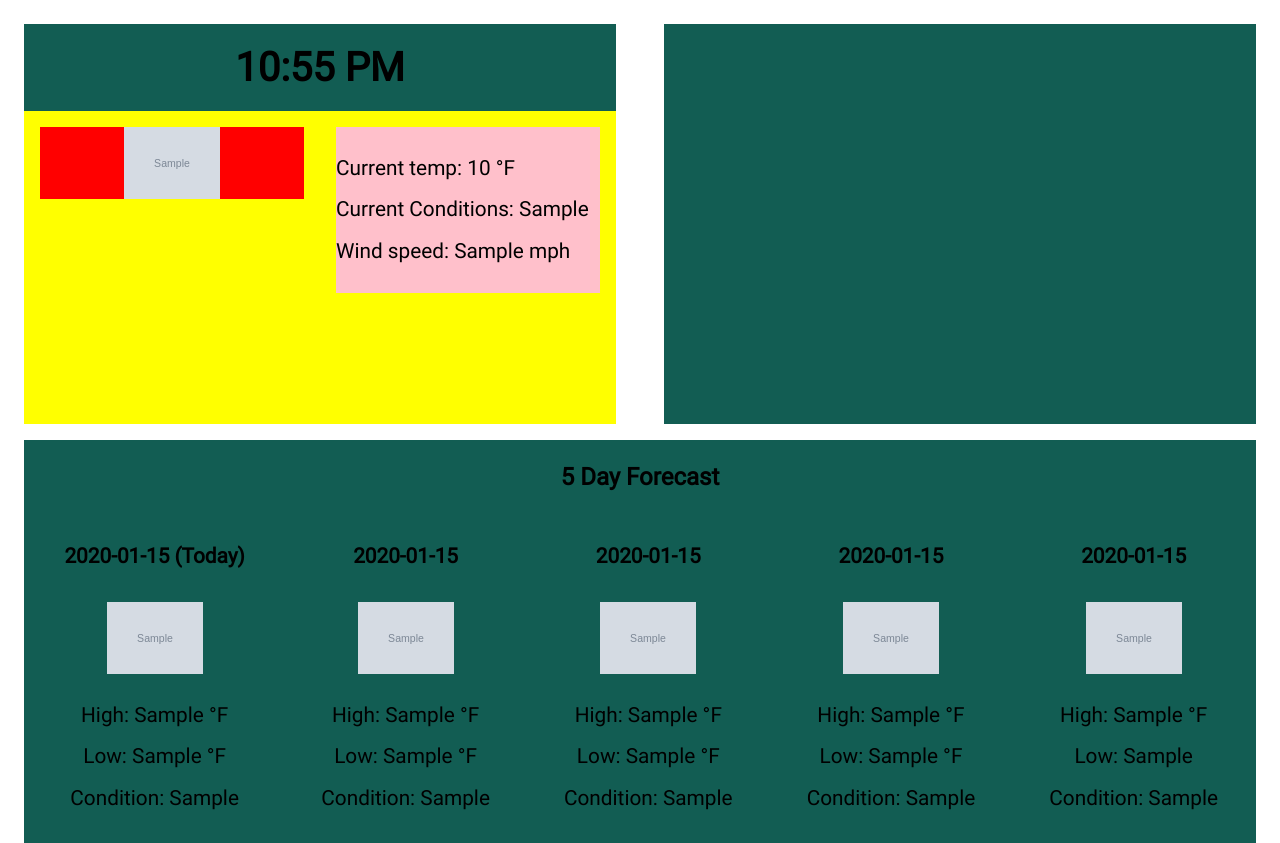
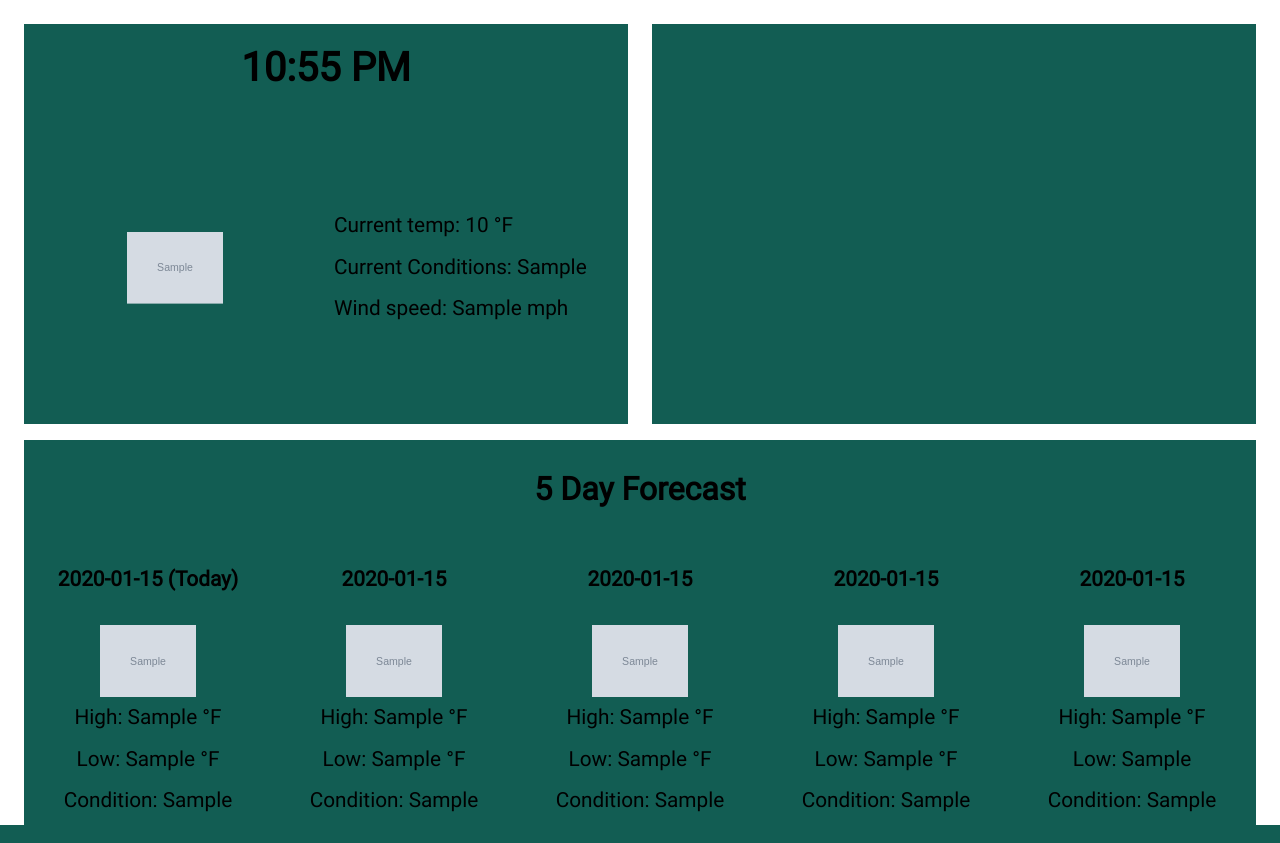
Before and after one commit to MUGeeksandGadgets/Raspberry-Pi-Info-center, a Flask app: template templates/index.html in a window 1280 px wide. Run offline with Flask 2, Linux system fonts and the light colour scheme; the template is opened without the code that fills it: most values are stand-ins (such as "Sample title", 1, 10 or a date in 2020); grey boxes marked "Sample" are stand-in pictures.

Commit message:
css preliminary done

```diff
--- a/static/StyleSheet.css
+++ b/static/StyleSheet.css
@@ -1,5 +1,7 @@
 body {
     height: 100vh;
+    max-height: 100vh;
+    overflow: hidden;
 }
 
 
@@ -26,7 +28,7 @@ body {
 }
 
 .topBlocks {
-    width: calc(50vw - 3em);
+    width: calc(50vw - 2.25em);
 }
 
 #topLeftBlock {
@@ -47,7 +49,6 @@ body {
 
 #topRightBlock {
     float: right;
-    height: 2em;
     margin-bottom: 1em;
     margin-left: .5em;
     margin-right: 1em;
@@ -72,15 +73,8 @@ body {
     font-weight: bold;
     text-transform: uppercase;
     margin: .5em;
+    padding: 0;
     display: block;
-    -webkit-box-flex: 0;
-    -ms-flex: 0 1 auto;
-    flex: 0 1 auto;
-    /* The above is shorthand for:
-  flex-grow: 0,
-  flex-shrink: 1,
-  flex-basis: auto
-  */
 }
 
 
@@ -93,7 +87,15 @@ body {
     margin-right: .5em;
     margin-top: 1em;
     width: calc(50% - 2em);
-    background: red;
+}
+
+#topLeftBlock #image img {
+    position: absolute;
+    top: 0;
+    bottom: 0;
+    left: 0;
+    right: 50%;
+    margin: auto;
 }
 
 #topLeftBlock #text {
@@ -103,18 +105,31 @@ body {
     margin-right: 1em;
     margin-top: 1em;
     width: calc(50% - 2em);
-    background: pink;
 }
 
 #wrapper {
-    background: yellow;
     width: 100%;
-    -webkit-box-flex: 1;
-    -ms-flex: 1 1 auto;
-    flex: 1 1 auto;
+    height: calc(100% - 3em);
 }
 
-#wrapper2 {}
+#wrapper2 {
+    width: 100%;
+    display: inline-block;
+    position: relative;
+    top: 50%;
+    -webkit-transform: translateY(-50%);
+    transform: translateY(-50%);
+    display: -webkit-box;
+    display: -ms-flexbox;
+    display: flex;
+    -webkit-box-orient: horizontal;
+    -webkit-box-direction: normal;
+    -ms-flex-direction: row;
+    flex-direction: row;
+    -webkit-box-pack: center;
+    -ms-flex-pack: center;
+    justify-content: center;
+}
 
 
 /************TABLE ****************/
@@ -123,13 +138,24 @@ body {
     text-align: center;
 }
 
+#forecast tbody tr td {
+    width: 20%;
+}
+
+#forecast tbody tr:nth-child(2) td p {
+    padding: 0;
+    margin: 0;
+}
+
 #forecast {
     width: 100%;
-    height: 40%;
+    height: 50%;
+    overflow: hidden;
 }
 
 #forecast p {
     text-align: center;
+    word-wrap: break-word;
 }
 
 
@@ -149,6 +175,6 @@ p {
     font-size: 1.3em;
 }
 
-h 2 {
+h2 {
     font-size: 2em;
 }
--- a/templates/index.html
+++ b/templates/index.html
@@ -20,7 +20,7 @@
         <div id="wrapper">
             <div id="wrapper2">
                 <div id="image">
-                    <img src="{{ icon }}">
+                    <img src="{{ icon }}" onerror="this.src='../static/weather.png'; this.onerror=null;">
                 </div>
                 <div id="text">
                     <p>Current temp: {{ current_temp }} &deg;F<br> Current Conditions: {{ current_weather }}<br> Wind speed: {{ wind_speed }} mph</p>
@@ -32,7 +32,7 @@
     <div id="topRightBlock" class="topBlocks blocks"></div>
 
     <div id="bottomBlock" class="blocks">
-        <div id="five_day">
+        <div id="fiveDay">
             <table id="forecast">
                 <thead>
                     <tr>
@@ -61,23 +61,23 @@
                     </tr>
                     <tr>
                         <td>
-                            <img src="{{ icon0 }}" class="image">
+                            <img src="{{ icon0 }}" class="image" onerror="this.src='../static/weather.png'; this.onerror=null;">
                             <p>High: {{ high0 }} &deg;F <br/> Low: {{ low0 }} &deg;F <br/> Condition: {{ condition0 }}</p>
                         </td>
                         <td>
-                            <img src="{{ icon1 }}" class="image">
+                            <img src="{{ icon1 }}" class="image" onerror="this.src='../static/weather.png'; this.onerror=null;">
                             <p>High: {{ high1 }} &deg;F <br/> Low: {{ low1 }} &deg;F <br/> Condition: {{ condition1 }}</p>
                         </td>
                         <td>
-                            <img src="{{ icon2 }}" class="image">
+                            <img src="{{ icon2 }}" class="image" onerror="this.src='../static/weather.png'; this.onerror=null;">
                             <p>High: {{ high2 }} &deg;F <br/> Low: {{ low2 }} &deg;F <br/> Condition: {{ condition2 }}</p>
                         </td>
                         <td>
-                            <img src="{{ icon3 }}" class="image">
+                            <img src="{{ icon3 }}" class="image" onerror="this.src='../static/weather.png'; this.onerror=null;">
                             <p>High: {{ high3 }} &deg;F <br/> Low: {{ low3 }} &deg;F <br/> Condition: {{ condition3 }}</p>
                         </td>
                         <td>
-                            <img src="{{ icon4 }}" class="image">
+                            <img src="{{ icon4 }}" class="image" onerror="this.src='../static/weather.png'; this.onerror=null;">
                             <p>High: {{ high4 }} &deg;F <br/> Low: {{ low4 }} <br/> Condition: {{ condition4 }}</p>
                         </td>
                     </tr>
```
Also changed, not shown: static/weather.png (added).
